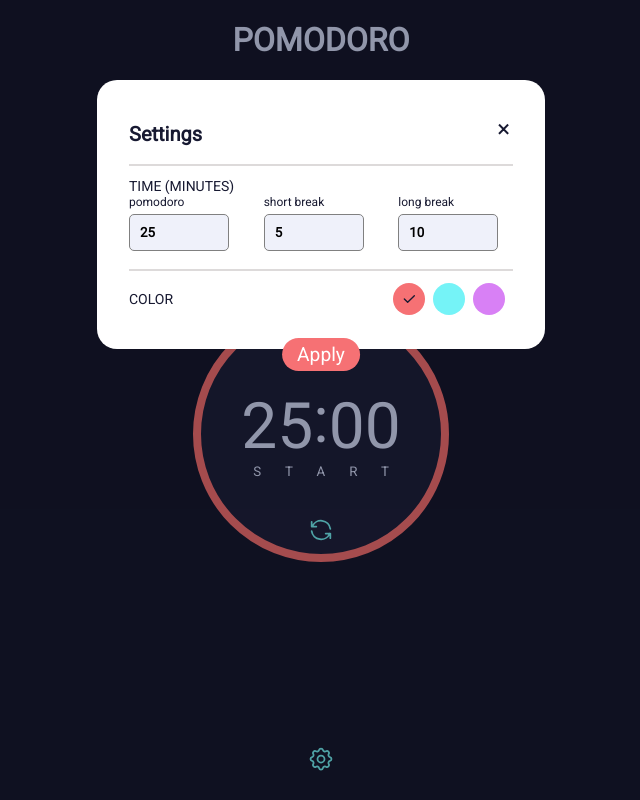
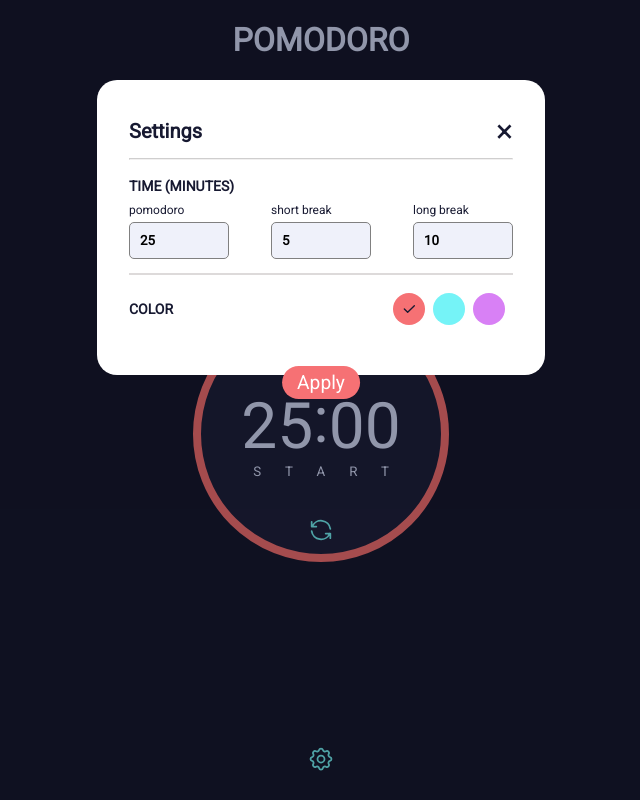
Before and after one commit to rainmodred/Pomodoro, a React (Create React App) app: page / in a window 1280 px wide. Both pictures are taken after a click on the button 640 px from the left and 760 px from the top of the page. Shown: the whole page, without its empty margins (319-959 px from the left). Built offline with nearby package versions, Linux system fonts and the light colour scheme.

Commit message:
Refactor settings modal

```diff
--- a/src/components/SettingsModal/SettingsModal.module.css
+++ b/src/components/SettingsModal/SettingsModal.module.css
@@ -1,58 +1,58 @@
+.breakLine {
+  border-color: rgb(221, 218, 218);
+  opacity: 0.4;
+}
+
+.header {
+  display: flex;
+  align-items: center;
+  justify-content: space-between;
+  margin-bottom: 8px;
+}
+
 .close {
-  position: absolute;
-  top: 30px;
-  right: 30px;
-  padding: 5px;
-  font-size: 150%;
-  cursor: pointer;
-  z-index: 1;
+  font-size: 2rem;
 }
 
 .heading {
   font-size: 1.25rem;
-  padding: 10px 0;
-  position: relative;
-  margin-bottom: 20px;
-}
-
-.heading::after {
-  position: absolute;
-  left: 0;
-  content: '';
-  display: block;
-  width: 100%;
-  height: 2px;
-  background-color: rgb(221, 218, 218);
-  bottom: -10px;
 }
 
 .subHeading {
   font-size: 0.875rem;
   text-transform: uppercase;
   padding: 10px 0;
+  font-weight: bold;
 }
 
 .form {
   display: flex;
   flex-direction: column;
-  gap: 30px;
 }
 
-.time {
-  display: grid;
-  grid-template-columns: repeat(3, 1fr);
-  gap: 20px;
+.settingsItem {
+  padding: 1rem 0;
   position: relative;
 }
 
-.time::after {
+.settingsItem:not(:last-child):after {
   position: absolute;
   content: '';
   display: block;
   width: 100%;
   height: 2px;
+  bottom: 0;
   background-color: rgb(221, 218, 218);
-  bottom: -20px;
+}
+
+.time {
+  display: flex;
+  justify-content: space-between;
+  margin-top: 8px;
+}
+
+.time > * {
+  flex-basis: 100px;
 }
 
 .submit {
--- a/src/components/SettingsModal/SettingsModal.tsx
+++ b/src/components/SettingsModal/SettingsModal.tsx
@@ -67,13 +67,18 @@ export default function SettingsModal({
 
   return (
     <Dialog isOpen={isOpen} onDismiss={close} aria-label="settings">
+      <div className={styles.header}>
+        <h2 className={styles.heading}>Settings</h2>
         <button className={styles.close} onClick={close}>
           <VisuallyHidden>Close</VisuallyHidden>
           <span aria-hidden>×</span>
         </button>
-      <h2 className={styles.heading}>Settings</h2>
+      </div>
+      <hr className={styles.breakLine} />
+      <form className={styles.form} onSubmit={handleApply}>
+        <ul>
+          <li className={styles.settingsItem}>
             <span className={styles.subHeading}>Time (minutes)</span>
-      <form className={styles.form} onSubmit={handleApply}>
             <div className={styles.time}>
               {Object.entries(timers).map(([label, time]) => (
                 <NumberInput
@@ -86,12 +91,17 @@ export default function SettingsModal({
                 />
               ))}
             </div>
-
+          </li>
+          <li className={styles.settingsItem}>
             <div className={styles.colors}>
               <span className={styles.subHeading}>Color</span>
               <div className={styles.colorsInputs} role="radiogroup">
                 {colors.map(({ name, value, checked }) => (
-              <label className={styles.radio} key={name} data-testid={value}>
+                  <label
+                    className={styles.radio}
+                    key={name}
+                    data-testid={value}
+                  >
                     <span className={styles.radioInput}>
                       <input
                         type="radio"
@@ -125,6 +135,8 @@ export default function SettingsModal({
                 ))}
               </div>
             </div>
+          </li>
+        </ul>
 
         <button className={styles.submit} type="submit">
           Apply
--- a/src/index.css
+++ b/src/index.css
@@ -22,6 +22,10 @@ button {
   color: inherit;
 }
 
+ul {
+  list-style-type: none;
+}
+
 [data-reach-dialog-content] {
   border-radius: 20px;
   color: var(--color-bg);
```
Lines whose indentation alone changed are shown as unchanged.
